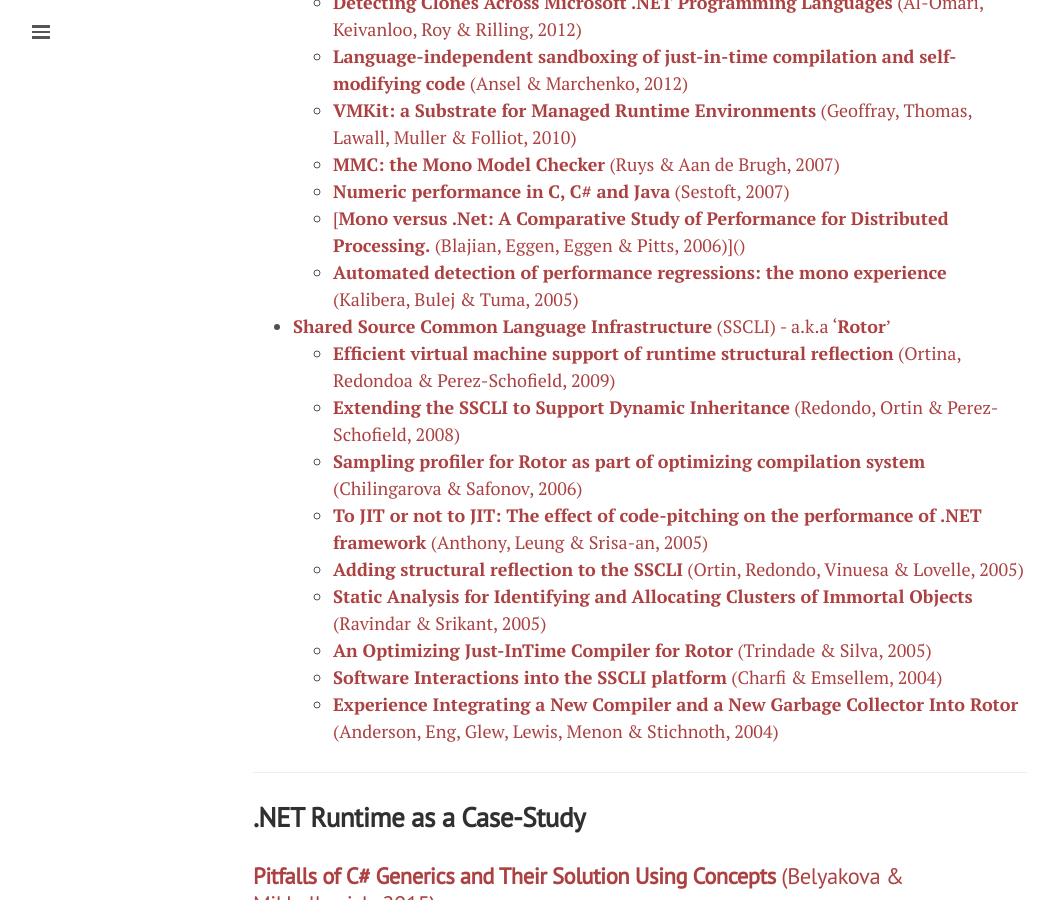
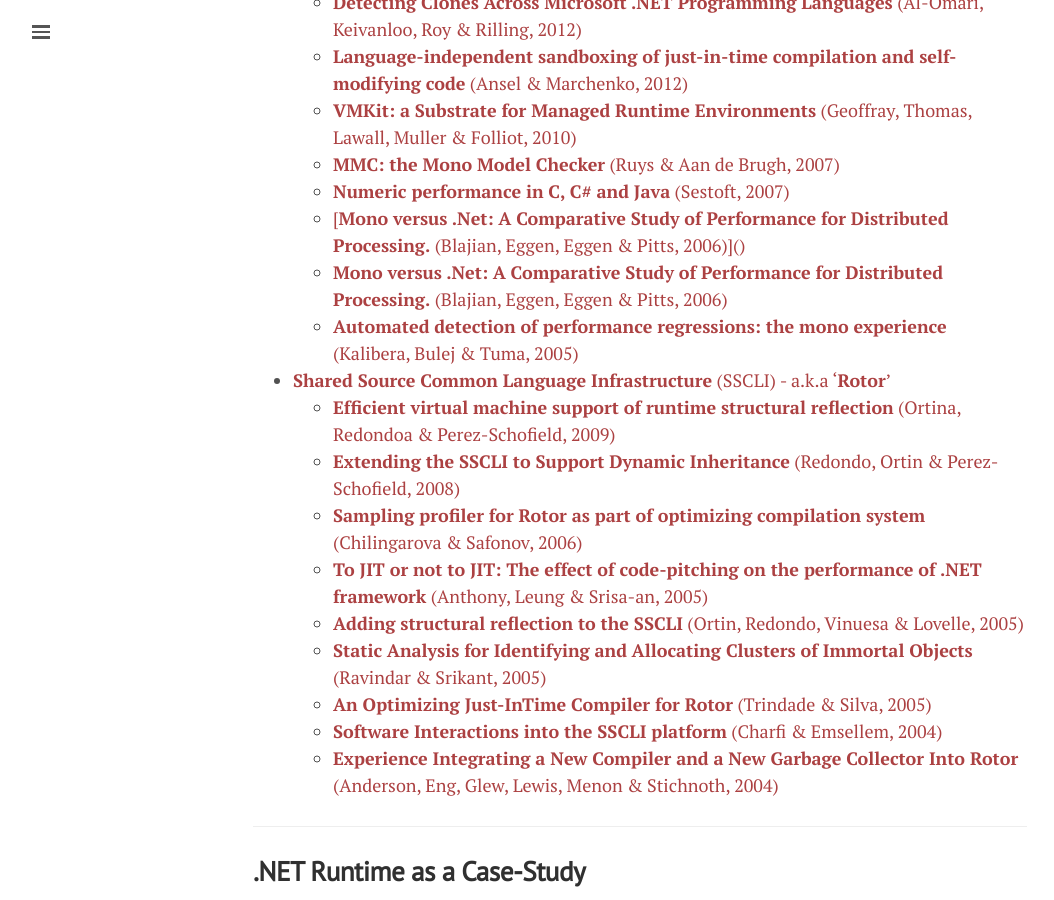
Before and after one commit to mattwarren/mattwarren.github.io, a Jekyll site: the page built from _posts/2019-10-25-Research-based-on-the-.NET-Runtime.md, in a window 1280 px wide and 900 px high, scrolled down 2221 px. Shown: the whole window, without its empty margins (0-1054 px from the left). Built offline with Jekyll 4.4.1, drawn with Linux system fonts in a browser that asks for light colours; nearby versions of some CDN libraries; comment, search, counter and statistics services are not loaded; some of the changed lines change nothing that is shown; some of the changed text lies outside the part shown.

Commit message:
Add missing link

```diff
--- a/_posts/2019-10-25-Research-based-on-the-.NET-Runtime.md
+++ b/_posts/2019-10-25-Research-based-on-the-.NET-Runtime.md
@@ -61,6 +61,7 @@
   - [**MMC: the Mono Model Checker** (Ruys & Aan de Brugh, 2007)](#mmc-the-mono-model-checker-ruys--aan-de-brugh-2007)
   - [**Numeric performance in C, C# and Java** (Sestoft, 2007)](#numeric-performance-in-c-c-and-java-sestoft-2007)
   - [[**Mono versus .Net: A Comparative Study of Performance for Distributed Processing.** (Blajian, Eggen, Eggen & Pitts, 2006)]()](#mono-versus-net-a-comparative-study-of-performance-for-distributed-processing-blajian-eggen-eggen--pitts-2006)
+  - [**Mono versus .Net: A Comparative Study of Performance for Distributed Processing.** (Blajian, Eggen, Eggen & Pitts, 2006)](#mono-versus-net-a-comparative-study-of-performance-for-distributed-processing-blajian-eggen-eggen--pitts-2006)
   - [**Automated detection of performance regressions: the mono experience** (Kalibera, Bulej & Tuma, 2005)](#automated-detection-of-performance-regressions-the-mono-experience-kalibera-bulej--tuma-2005)
 - [**Shared Source Common Language Infrastructure** (SSCLI) - a.k.a '**Rotor**'](#shared-source-common-language-infrastructure-sscli---aka-rotor)
   - [**Efficient virtual machine support of runtime structural reflection** (Ortina, Redondoa & Perez-Schofield, 2009)](#efficient-virtual-machine-support-of-runtime-structural-reflection-ortina-redondoa--perez-schofield-2009)
@@ -280,7 +281,7 @@
 
 We compare the numeric performance of C, C# and Java on three small cases.
 
-### [**Mono versus .Net: A Comparative Study of Performance for Distributed Processing.** (Blajian, Eggen, Eggen & Pitts, 2006)]()
+### [**Mono versus .Net: A Comparative Study of Performance for Distributed Processing.** (Blajian, Eggen, Eggen & Pitts, 2006)](https://www.researchgate.net/publication/221134118_Mono_versus_net_A_Comparative_Study_of_Performance_for_Distributed_Processing)
 
 **Abstract**
 
```
